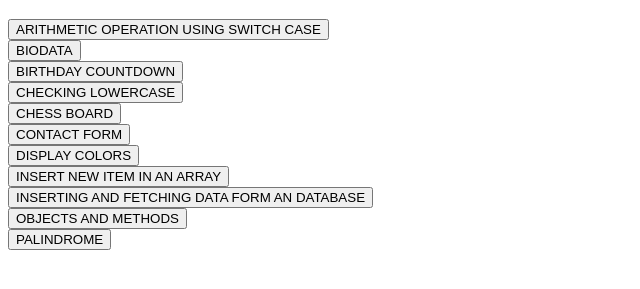
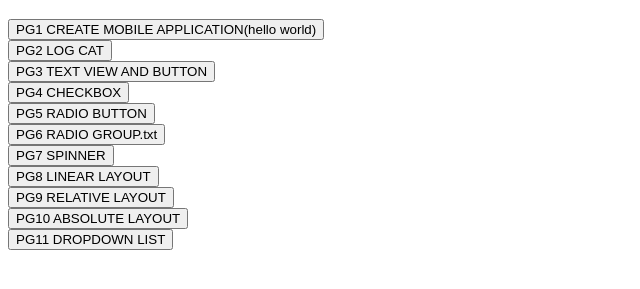
Before and after one commit to T8e8d8d8y/MAD, a plain HTML site: page index.html in a window 1280 px wide. Shown: the part 61-350 px from the top of the page, without its empty margins (0-640 px from the left). Drawn offline with Linux system fonts and the light colour scheme.

Commit message:
Update index.html

```diff
--- a/index.html
+++ b/index.html
@@ -9,17 +9,17 @@
     <h1>Click a button to copy text from a file:</h1>
 
     <!-- Buttons for each file -->
-    <button onclick="copyText('ARITHMETIC OPERATION USING SWITCH CASE.txt')">ARITHMETIC OPERATION USING SWITCH CASE</button><br>
-    <button onclick="copyText('BIODATA.txt')">BIODATA</button><br>
-    <button onclick="copyText('BIRTHDAY COUNTDOWN.txt')">BIRTHDAY COUNTDOWN</button><br>
-    <button onclick="copyText('CHECKING LOWERCASE.txt')">CHECKING LOWERCASE</button><br>
-    <button onclick="copyText('CHESS BOARD.txt')">CHESS BOARD</button><br>
-    <button onclick="copyText('CONTACT FORM.txt')">CONTACT FORM</button><br>
-    <button onclick="copyText('DISPLAY COLORS.txt')">DISPLAY COLORS</button><br>
-    <button onclick="copyText('INSERT NEW ITEM IN AN ARRAY.txt')">INSERT NEW ITEM IN AN ARRAY</button><br>
-    <button onclick="copyText('INSERTING AND FETCHING DATA FORM AN DATABASE.txt')">INSERTING AND FETCHING DATA FORM AN DATABASE</button><br>
-    <button onclick="copyText('OBJECTS AND METHODS.txt')">OBJECTS AND METHODS</button><br>
-    <button onclick="copyText('PALINDROME.txt')">PALINDROME</button><br>
+    <button onclick="copyText('PG1 CREATE MOBILE APPLICATION(hello world).txt')">PG1 CREATE MOBILE APPLICATION(hello world)</button><br>
+    <button onclick="copyText('PG2 LOG CAT.txt')">PG2 LOG CAT</button><br>
+    <button onclick="copyText('PG3 TEXT VIEW AND BUTTON.txt')">PG3 TEXT VIEW AND BUTTON</button><br>
+    <button onclick="copyText('PG4 CHECKBOX.txt')">PG4 CHECKBOX</button><br>
+    <button onclick="copyText('PG5 RADIO BUTTON.txt')">PG5 RADIO BUTTON</button><br>
+    <button onclick="copyText('PG6 RADIO GROUP.txt')">PG6 RADIO GROUP.txt</button><br>
+    <button onclick="copyText('PG7 SPINNER.txt')">PG7 SPINNER</button><br>
+    <button onclick="copyText('PG8 LINEAR LAYOUT.txt')">PG8 LINEAR LAYOUT</button><br>
+    <button onclick="copyText('PG9 RELATIVE LAYOUT.txt')">PG9 RELATIVE LAYOUT</button><br>
+    <button onclick="copyText('PG10 ABSOLUTE LAYOUT.txt')">PG10 ABSOLUTE LAYOUT</button><br>
+    <button onclick="copyText('PG11 DROPDOWN LIST.txt')">PG11 DROPDOWN LIST</button><br>
 
 
     <!-- Hidden textarea to store text -->
```
